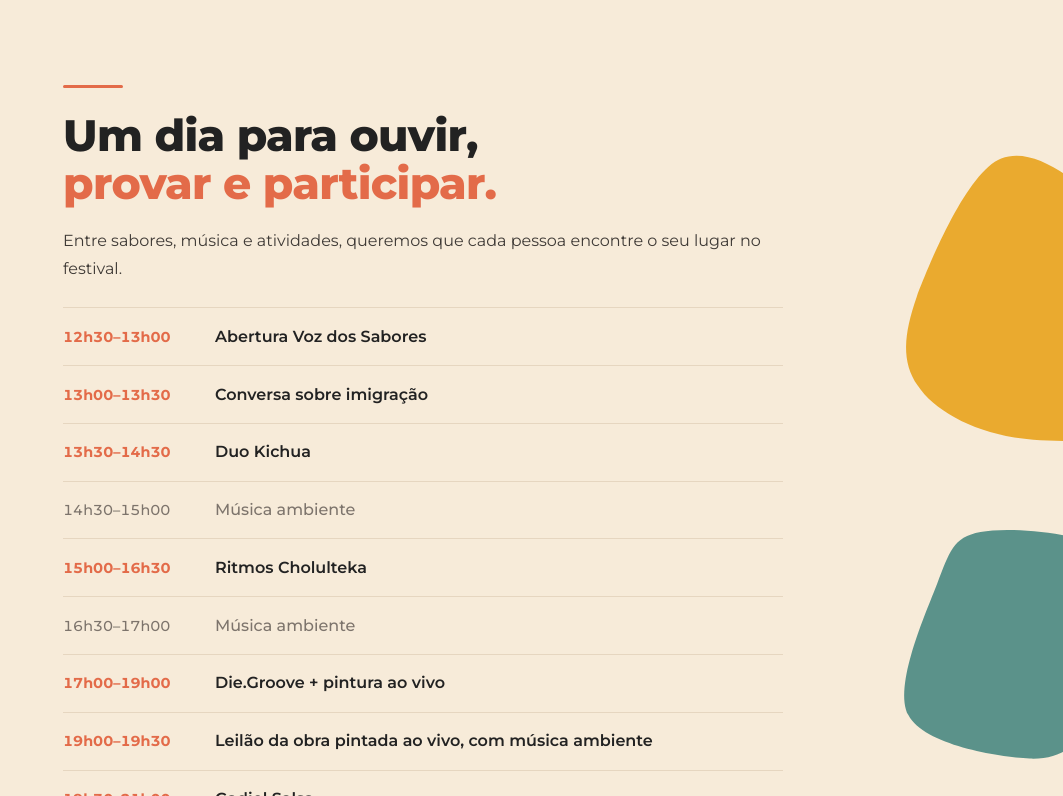
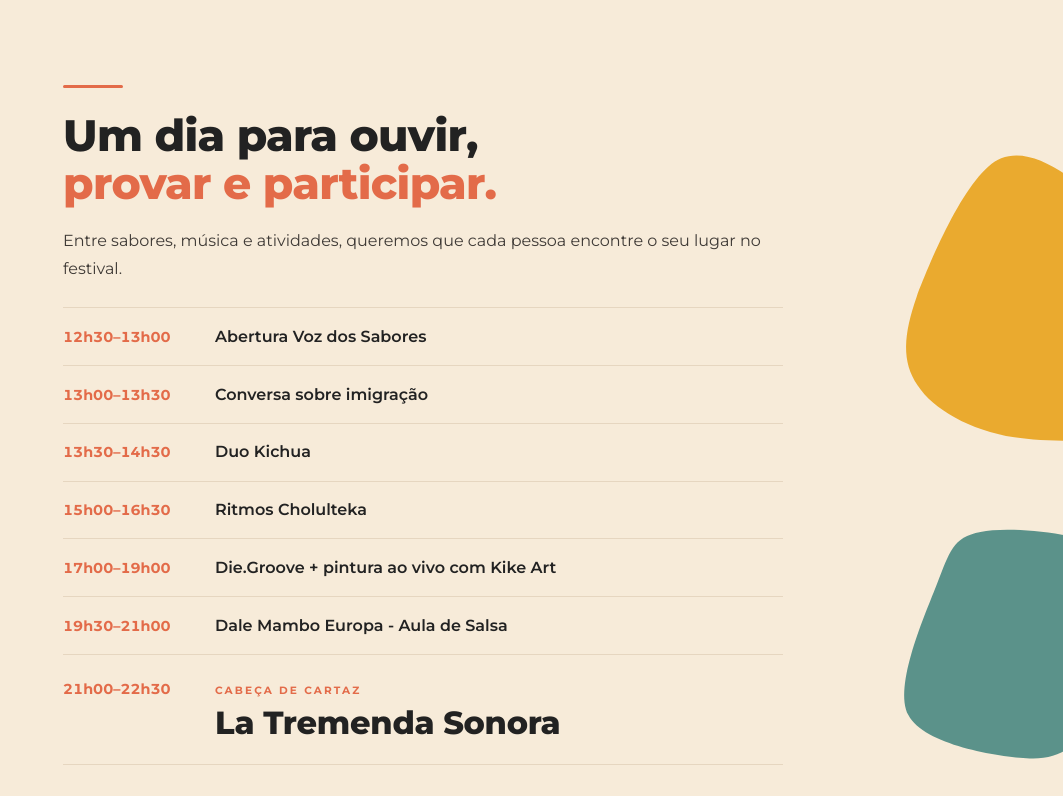
Before and after one commit to ermesliriano/vozdossabores-site, a plain HTML site: page index.html in a window 1280 px wide. Shown: the part 3641-4437 px from the top of the page, without its empty margins (217-1280 px from the left). Drawn offline with Linux system fonts and the light colour scheme.

Commit message:
Update event timeline with new activities

```diff
--- a/index.html
+++ b/index.html
@@ -199,12 +199,9 @@
   <li><span class="t">12h30–13h00</span><span class="a">Abertura Voz dos Sabores</span></li>
   <li><span class="t">13h00–13h30</span><span class="a">Conversa sobre imigração</span></li>
   <li><span class="t">13h30–14h30</span><span class="a">Duo Kichua</span></li>
-      <li class="ambient"><span class="t">14h30–15h00</span><span class="a">Música ambiente</span></li>
   <li><span class="t">15h00–16h30</span><span class="a">Ritmos Cholulteka</span></li>
-      <li class="ambient"><span class="t">16h30–17h00</span><span class="a">Música ambiente</span></li>
-      <li><span class="t">17h00–19h00</span><span class="a">Die.Groove + pintura ao vivo</span></li>
-      <li><span class="t">19h00–19h30</span><span class="a">Leilão da obra pintada ao vivo, com música ambiente</span></li>
-      <li><span class="t">19h30–21h00</span><span class="a">Gadiel Salsa</span></li>
+  <li><span class="t">17h00–19h00</span><span class="a">Die.Groove + pintura ao vivo com Kike Art</span></li>
+  <li><span class="t">19h30–21h00</span><span class="a">Dale Mambo Europa - Aula de Salsa</span></li>
   <li class="headliner"><span class="t">21h00–22h30</span><span class="a"><small>Cabeça de cartaz</small>La Tremenda Sonora</span></li>
 </ol>
 
```
Lines whose indentation alone changed are shown as unchanged.
